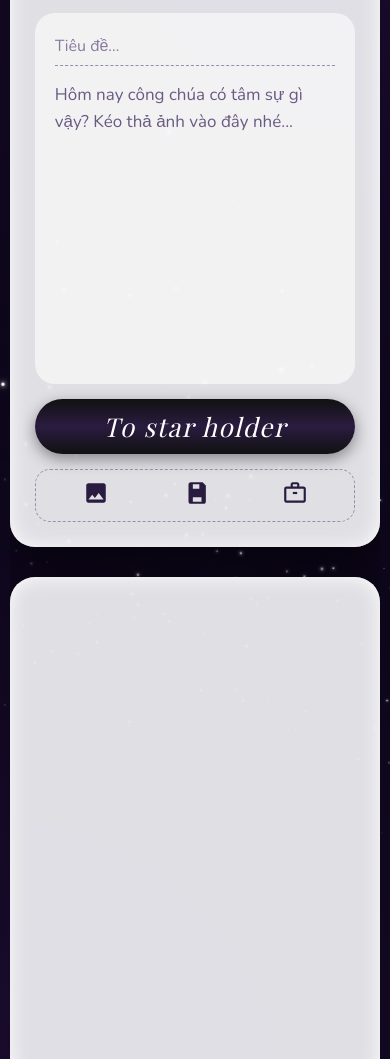
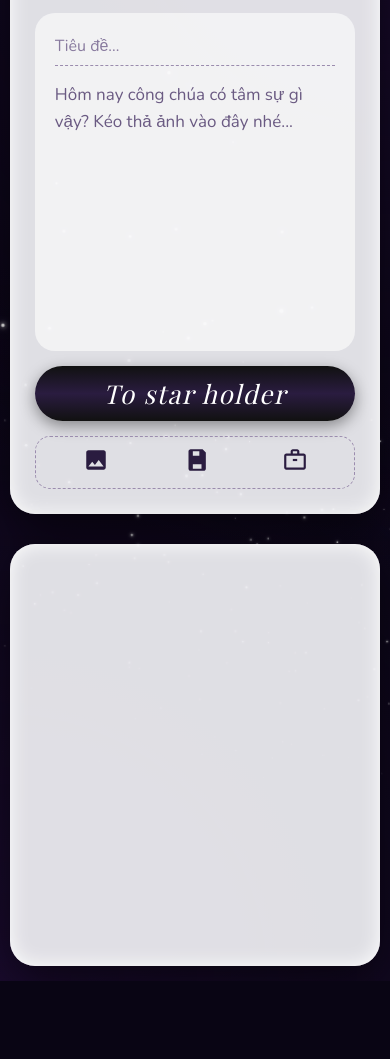
Before and after one commit to builinh03062020-hue/Nhat-ky, a plain HTML site: page index.html in a window 390 px wide. Shown: the part 143-1202 px from the top of the page. After the commit the page ends 1124 px from the top, so only its background shows below. Drawn offline with nearby package versions, Linux system fonts and the light colour scheme; a web font is replaced by a local one.

Commit message:
Update index.html

```diff
--- a/index.html
+++ b/index.html
@@ -4,7 +4,6 @@
     <meta charset="UTF-8">
     <meta name="viewport" content="width=device-width, initial-scale=1.0">
     <title>Dear Diary ✨</title>
-    <!-- Phông chữ Playfair Display và Nunito -->
     <link href="https://fonts.googleapis.com/css2?family=Playfair+Display:ital,wght@0,400;0,600;1,400;1,600&family=Nunito:wght@300;400;600&display=swap" rel="stylesheet">
 
     <style>
@@ -40,7 +39,7 @@
             width: 95%; max-width: 1200px; height: 90vh;
         }
 
-        /* Bảng giấy: Tối ưu padding để không bị tràn nội dung */
+        /* BẢNG GIẤY: Tối ưu padding để không bị tràn nội dung */
         .box {
             background: rgba(235, 235, 240, 0.95);
             border-radius: 25px; padding: 25px 35px;
@@ -63,7 +62,7 @@
         }
         .star-divider span { font-size: 20px; margin: 0 10px; position: relative; top: -1px; }
 
-        /* Khu vực nhập liệu: Thu gọn padding và margin */
+        /* KHU VỰC NHẬP NỘI DUNG: Nền mờ gốc */
         .input-area {
             flex: 1; background: rgba(255, 255, 255, 0.6); border-radius: 20px; padding: 20px;
             margin-bottom: 15px; margin-top: 5px; display: flex; flex-direction: column; gap: 15px;
@@ -74,7 +73,7 @@
         }
         input.title-input::placeholder { color: #887a9e; font-weight: normal; font-size: 16px; }
 
-        /* Khu vực soạn thảo: Giảm min-height để tương thích với container */
+        /* KHU VỰC SOẠN THẢO: Thử màu chữ đậm lên một xíu để nhìn rõ */
         .editor-area {
             flex: 1; background: transparent; border: none; color: #2a1c40; font-size: 17px;
             outline: none; overflow-y: auto; line-height: 1.6; min-height: 100px;
@@ -164,11 +163,33 @@
         .modal-date { font-size: 16px; color: #6a5a82; margin-bottom: 25px; font-style: italic; border-bottom: 1px dashed #b0a3c7; padding-bottom: 15px;}
         .modal-body-content { font-size: 18px; line-height: 1.8; color: #2a1c40; word-break: break-word; }
 
+        /* MEDIA QUERY ĐÃ SỬA LỖI: Sắp xếp lại layout di động, khu vực viết ngắn lại và tự cuộn */
         @media (max-width: 768px) {
-            .container { flex-direction: column; height: auto; min-height: 95vh; overflow-y: auto; padding: 15px 0;}
+            .container {
+                flex-direction: column;
+                height: auto; /* Chiều cao tự động đểViewport cuộn tự nhiên */
+                min-height: 95vh;
+                /* overflow-y: auto;  <- XÓA */
+                padding: 15px 0;
+            }
             .box { padding: 25px; }
-            .writer-section { flex: none; height: 80vh; }
-            .reader-section { flex: none; min-height: 60vh; overflow: visible;}
+            .writer-section {
+                flex: none;
+                height: auto; /* Chiều cao tự động dựa trên nội dung bên trong */
+                min-height: 40vh; /* Đặt chiều cao tối thiểu hợp lý */
+            }
+            /* MỚI: Giới hạn chiều cao chính khu vực viết để nó cuộn thay vì đẩy container */
+            .editor-area {
+                height: 250px; /* Chiều cao cụ thể để cuộn */
+                max-height: 300px;
+                flex: none; /* Tắt flex để chiều cao cố định hoạt động */
+                overflow-y: auto; /* Bật thanh cuộn */
+            }
+            .reader-section {
+                flex: none;
+                min-height: 50vh; /* Cung cấp nhiều không gian hơn cho danh sách trên di động */
+                /* overflow: visible; <- Đây là mặc định */
+            }
             .modal-content { padding: 25px; }
         }
     </style>
@@ -209,7 +230,6 @@
         <div class="box reader-section" id="diaryList"></div>
     </div>
 
-    <!-- Modal hiển thị nội dung -->
     <div class="modal-overlay" id="readModal" onclick="closeModalOutside(event)">
         <div class="modal-content" id="modalBox">
             <button class="close-modal" onclick="closeModal()">✖</button>
```
